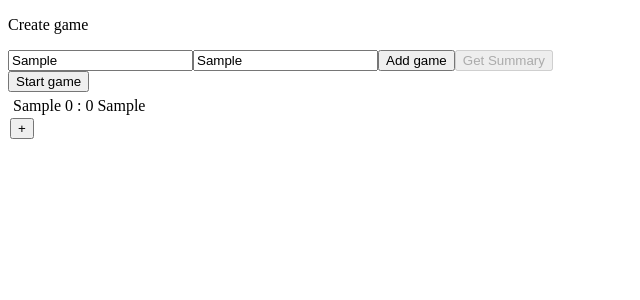
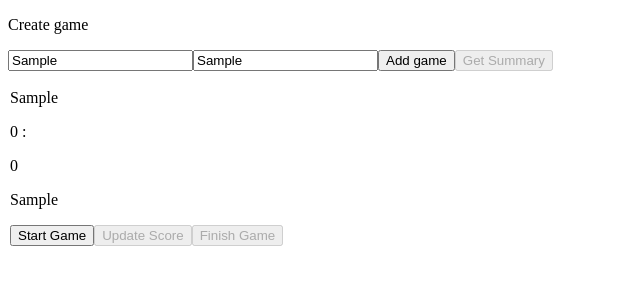
Before and after one commit to NevenaPetro/Football-ScoreBoard-app, a React (Create React App) app: page / in a window 1280 px wide. Both pictures are taken after typing "Sample", "Sample" into the empty fields and a click on the button "Add game". Shown: the top 300 px of the page, without its empty margins (0-640 px from the left). Built offline with nearby package versions, Linux system fonts and the light colour scheme.

Commit message:
little change

```diff
--- a/src/components/BoardItem.jsx
+++ b/src/components/BoardItem.jsx
@@ -5,19 +5,21 @@ import Button from './Button';
 
 function BoardItem({ item }) {
   const { listOfGames } = useContext(applicationContext);
+  const [btnStartGameDisabled, setBtnStartGameDisabled] = useState(false);
+  const [btnUpdateScoreDisabled, setBtnUpdateScoreDisabled] = useState(true);
+  const [btnFinishGameDisabled, setBtnFinishGameDisabled] = useState(true);
   console.log(listOfGames);
   return (
     <>
-      <table>
-        <tr>
-          <td>{item.homeTeam}</td>
-          <td>{item.scoreHomeTeam} : </td>
-          <td>{item.scoreAwayTeam}</td>
-          <td>{item.awayTeam}</td>
-        </tr>
-      </table>
-
-      <Button>+</Button>
+    <tr>
+      <p>{item.homeTeam}</p>
+      <p>{item.scoreHomeTeam} : </p>
+      <p>{item.scoreAwayTeam}</p>
+      <p>{item.awayTeam}</p>
+      <Button isDisabled={btnStartGameDisabled}>Start Game</Button>
+      <Button isDisabled={btnUpdateScoreDisabled}>Update Score</Button>
+      <Button isDisabled={btnFinishGameDisabled}>Finish Game</Button>
+      </tr>
     </>
   );
 }
--- a/src/components/BoardList.jsx
+++ b/src/components/BoardList.jsx
@@ -10,7 +10,7 @@ function BoardList() {
 
   return (
     <div>
-      <Button>Start game</Button>
+
       <table>
         <tbody>
           {listOfGames &&
--- a/src/components/CreateNewGame.jsx
+++ b/src/components/CreateNewGame.jsx
@@ -6,9 +6,6 @@ import Button from '../components/Button';
 function CreateNewGame() {
     const [homeTeam, setHomeTeam] = useState('');
     const [awayTeam, setAwayTeam] = useState('');
-    const [btnStartGameDisabled, setBtnStartGameDisabled] = useState(true);
-    const [btnUpdateGameDisabled, setBtnUpdateGameDisabled] = useState(true);
-    const [btnFinishGameDisabled, setBtnFinishGameDisabled] = useState(true);
     const [btnGetSummaryDisabled, setBtnGetSummaryDisabled] = useState(true);
 
     const { addNewGame } = useContext(applicationContext);
```
